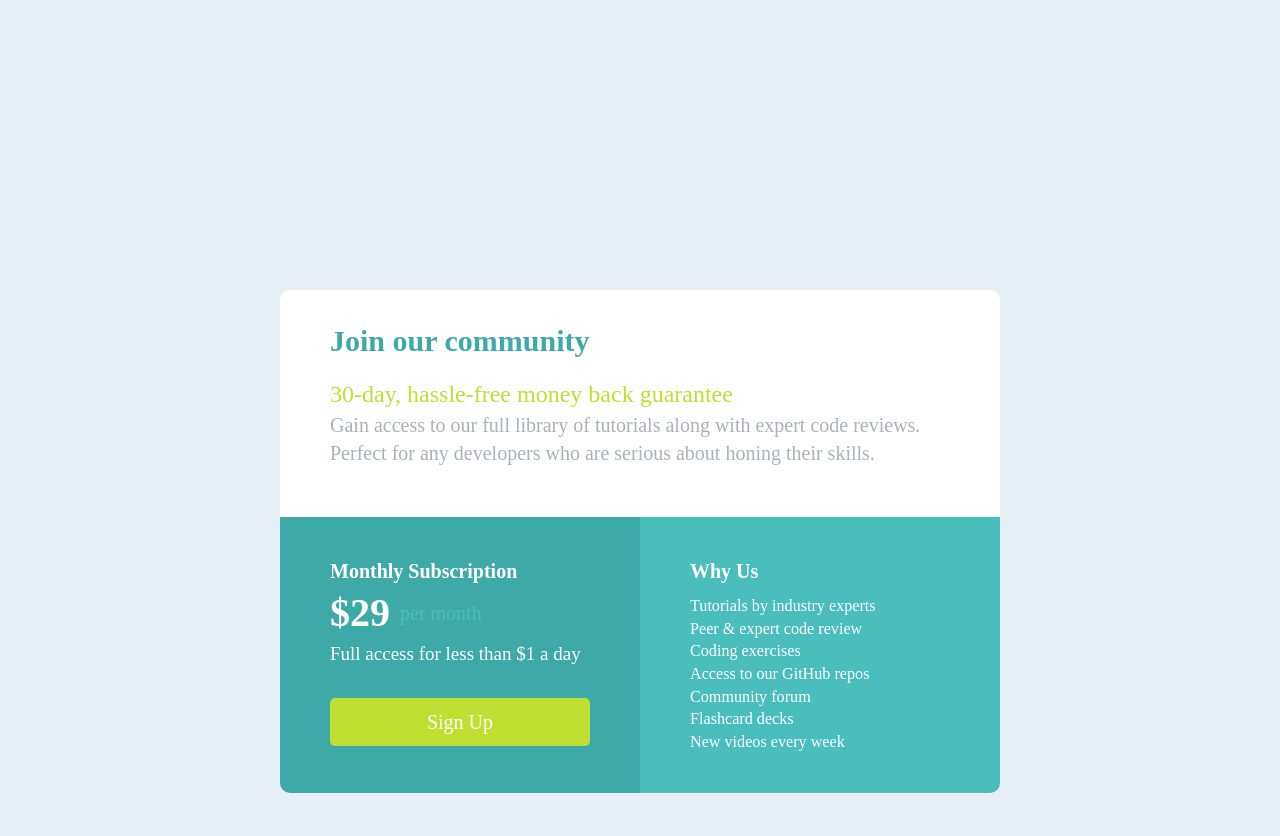
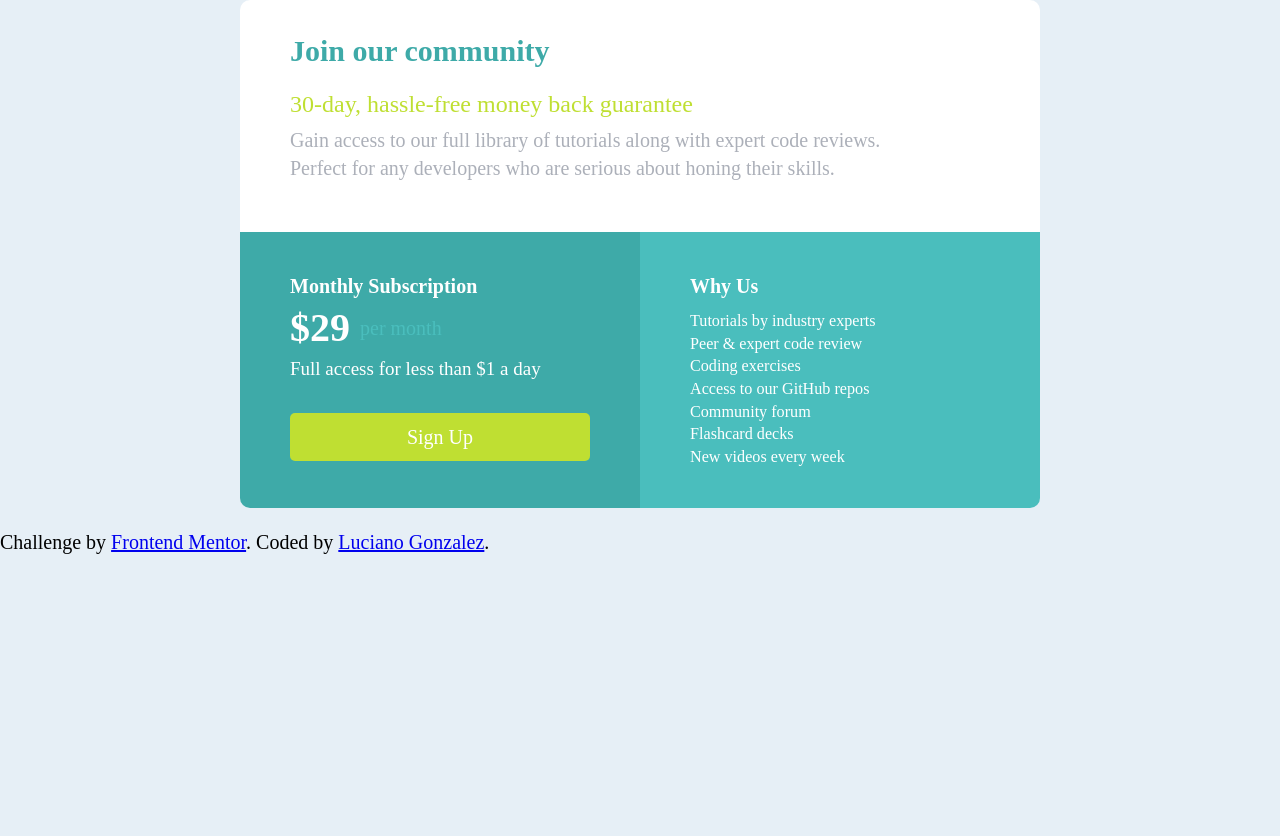
Before and after one commit to LucianoZR4/mentor, a plain HTML site: page index.html in a window 1280 px wide. Shown: the top 836 px of the page. After the commit the page ends 800 px from the top, so only its background shows below. Drawn offline with Linux system fonts and the light colour scheme.

Commit message:
Add files via upload

```diff
--- a/css/app.css
+++ b/css/app.css
@@ -33,11 +33,6 @@ img{
 
 /* pagina */
 
-.cartas{
-    margin: 25rem auto;
-    padding: 4rem;
-}
-
 @media (min-width: 768px) {
     .cartas__grid{
         display: grid;
@@ -53,16 +48,11 @@ img{
     border-top-right-radius: 1rem;
 }
 
-@media (min-width: 768px) {
-    .join{
-
-    }
-}
 
 .join__heading{
     color:var(--primario) ;
-    margin: 0;
-    font-size: 3rem;
+    margin: 0 ;
+    font-size:3rem;
 }
 
 .join__garantia{
@@ -83,7 +73,7 @@ img{
 .join__texto{
     color: var(--gris);
     max-width: 65rem;
-    margin-top: .5rem;
+    margin-top: 1rem;
 }
 /* subscription */
 
@@ -164,5 +154,4 @@ img{
 .nosotros__texto{
     margin: 1rem 0 0 0 ;
     font-size:1.617rem;
-    max-width: rem;
 }
--- a/index.html
+++ b/index.html
@@ -1,5 +1,5 @@
 <!DOCTYPE html>
-<html lang="en">
+<html lang="es">
 <head>
     <meta charset="UTF-8">
     <meta http-equiv="X-UA-Compatible" content="IE=edge">
@@ -9,7 +9,7 @@
     <link rel="stylesheet" href="css/app.css">
 </head>
 <body>
-    <section class="cartas cartas__container">
+    <div class="cartas cartas__container">
         <div class="cartas__grid">
 
             <div class="join">
@@ -40,7 +40,7 @@
             </div>
 
         </div>
-    </section>
+    </div>
     <footer>
         <p class="attribution">
           Challenge by <a href="https://www.frontendmentor.io?ref=challenge" target="_blank">Frontend Mentor</a>.
```
